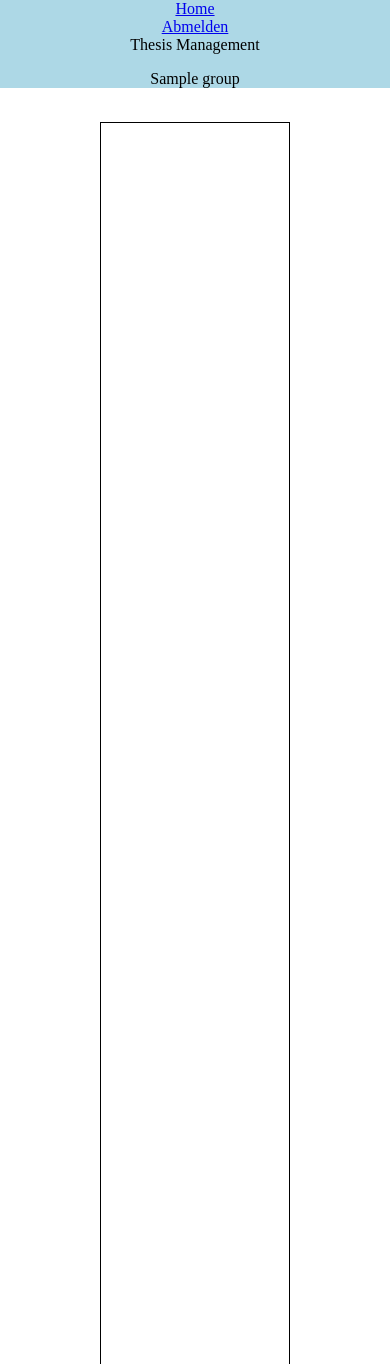
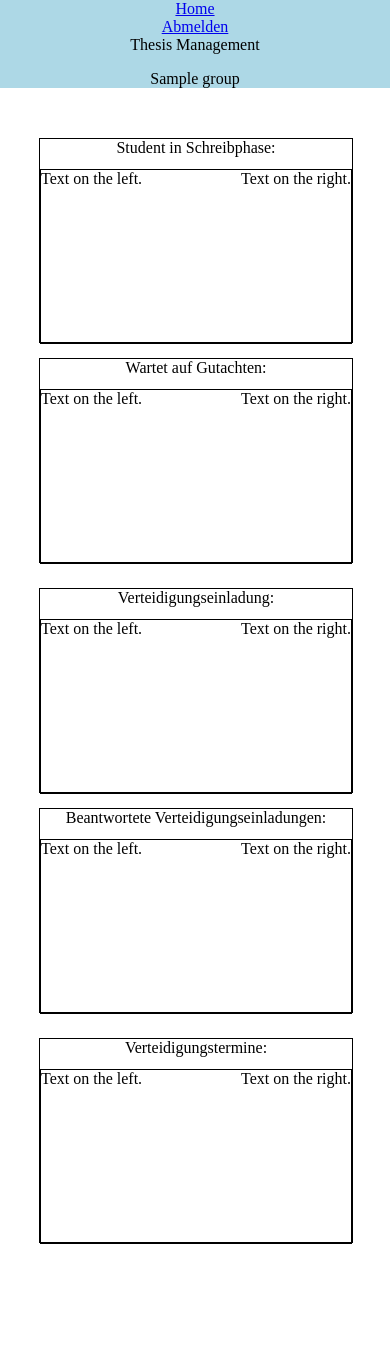
Before and after one commit to acomanda/TheMa, a Django app: template basic/templates/homePruefer.html in a window 390 px wide. Shown: the top 1364 px of the page. After the commit the page ends 1244 px from the top, so only its background shows below. Run offline with Django 3.2, Linux system fonts and the light colour scheme; a user stored in the database is signed in; tables that the repository leaves empty hold one stand-in row (values such as "Sample post"); the template is opened without the code that fills it: most values are stand-ins (such as "Sample title", 1, 10 or a date in 2020).

Commit message:
Created first responsive design of the Home page of the User Group Prüfer

```diff
--- a/basic/static/homePruefer.css
+++ b/basic/static/homePruefer.css
@@ -1,5 +1,6 @@
+
 body {
-    overflow: hidden;
+    overflow: scroll;
     position: relative;
     top: 0;
     width: 100%;
@@ -9,32 +10,159 @@ body {
 
 .left {
     float: left;
-    width: 30%;
+    width: 10%;
     display: flex;
 }
 
 .main {
+    display: inline-block;
+    margin: 0 auto;
+    width: 80%;
+    height: 100%;
+    text-align: center;
+    justify-content: center;
+}
+
+#firstRow {
     display: flex;
     margin: 0 auto;
-    width: 40%;
-    height: 20%;
-    text-align: left;
+    width: 100%;
+    height: 10%;
+    text-align: center;
+    justify-content: center;
+}
+
+#container1{
+    width: 50%;
+    height: 90%;
     border: 1px solid black;
 }
 
-.main.mainLeft {
-    float: left;
+#container2{
     width: 50%;
-    display: flex;
+    height: 90%;
+    border: 1px solid black;
 }
 
-.main.mainRight {
+#secondRow {
+    display: flex;
+    margin: 0 auto;
+    width: 100%;
+    height: 10%;
+    text-align: center;
+    justify-content: center;
+}
+
+#container3{
+    width: 50%;
+    height: 90%;
+    border: 1px solid black;
+}
+
+#container4{
+    width: 50%;
+    height: 90%;
+    border: 1px solid black;
+}
+
+#thirdRow {
+    display: flex;
+    margin: 0 auto;
+    width: 100%;
+    height: 10%;
+    text-align: center;
+    justify-content: center;
+}
+
+#container5{
+    width: 50%;
+    height: 90%;
+    border: 1px solid black;
+}
+
+.containerTitle{
+    height: 15%;
+}
+.containerScroll{
+    text-align: left;
+    border: 1px solid black;
+    height: 85%;
+    overflow:scroll;
+    overflow-y:scroll;
+    overflow-x:hidden;
+}
+
+.alignright{
     float: right;
-    width: 50%;
-    display: flex;
+    margin-top: 0;
+    margin-bottom: 0;
+    margin-left: 0;
+    margin-right: 0;
+}
+
+.alignleft{
+    float: left;
+    margin-top: 0;
+    margin-bottom: 0;
+    margin-left: 0;
+    margin-right: 0;
+}
+
+@media only screen and (min-width: 600px) {
+    #container1{
+        margin-right: 1%;
+    }
+    #container2{
+        margin-left: 1%;
+    }
+    #container3{
+        margin-right: 1%;
+    }
+    #container4{
+        margin-left: 1%;
+    }
+}
+
+@media only screen and (max-width: 599px) {
+    #firstRow{
+        display: inline-block;
+        height: 30%
+    }
+    #secondRow{
+        display: inline-block;
+        height: 30%
+    }
+    #thirdRow{
+        display: inline-block;
+        height: 30%
+    }
+    #container1{
+        height: 45%;
+        width: 100%;
+        margin-bottom: 5%;
+    }
+    #container2{
+        height: 45%;
+        width: 100%;
+        margin-top: 5%;
+    }
+    #container3{
+        height: 45%;
+        width: 100%;
+        margin-bottom: 5%;
+    }
+    #container4{
+        height: 45%;
+        width: 100%;
+        margin-top: 5%;
+    }
+    #container5{
+        height: 45%;
+        width: 100%;
+    }
 }
 
 .right {
     float: right;
-    width: 15%
+    width: 10%
 }
--- a/basic/templates/homePruefer.html
+++ b/basic/templates/homePruefer.html
@@ -1,14 +1,65 @@
 <!DOCTYPE html>
 <html lang="en">
 <head>
-    <link rel="stylesheet" href="../static/homePruefer.css">
+    <link rel="stylesheet" href="../static/homePruefungsamt.css">
     <meta charset="UTF-8">
     <title>Home</title>
     {% include "navBar.html" %}
 </head>
 <body>
-    <div class = left></div>
+    <div class = "left"></div>
     <div class="main">
+        <div id="firstRow">
+            <div id="container1">
+                <div class="containerTitle">
+                    Student in Schreibphase:
+                </div>
+                <div class="containerScroll">
+                    <p class="alignleft">Text on the left.</p>
+                    <p class="alignright">Text on the right.</p>
+                </div>
+            </div>
+            <div id="container2">
+                <div class="containerTitle">
+                    Wartet auf Gutachten:
+                </div>
+                <div class="containerScroll">
+                    <p class="alignleft">Text on the left.</p>
+                    <p class="alignright">Text on the right.</p>
+                </div>
+            </div>
+        </div>
+        <div id="secondRow">
+            <div id="container3">
+                <div class="containerTitle">
+                    Verteidigungseinladung:
+                </div>
+                <div class="containerScroll">
+                    <p class="alignleft">Text on the left.</p>
+                    <p class="alignright">Text on the right.</p>
+                </div>
+            </div>
+            <div id="container4">
+                <div class="containerTitle">
+                    Beantwortete Verteidigungseinladungen:
+                </div>
+                <div class="containerScroll">
+                    <p class="alignleft">Text on the left.</p>
+                    <p class="alignright">Text on the right.</p>
+                </div>
+            </div>
+        </div>
+        <div id="thirdRow">
+            <div id="container5">
+                <div class="containerTitle">
+                    Verteidigungstermine:
+                </div>
+                <div class="containerScroll">
+                    <p class="alignleft">Text on the left.</p>
+                    <p class="alignright">Text on the right.</p>
+                </div>
+            </div>
+        </div>
     </div>
     <div class="right"></div>
 </body>
```
